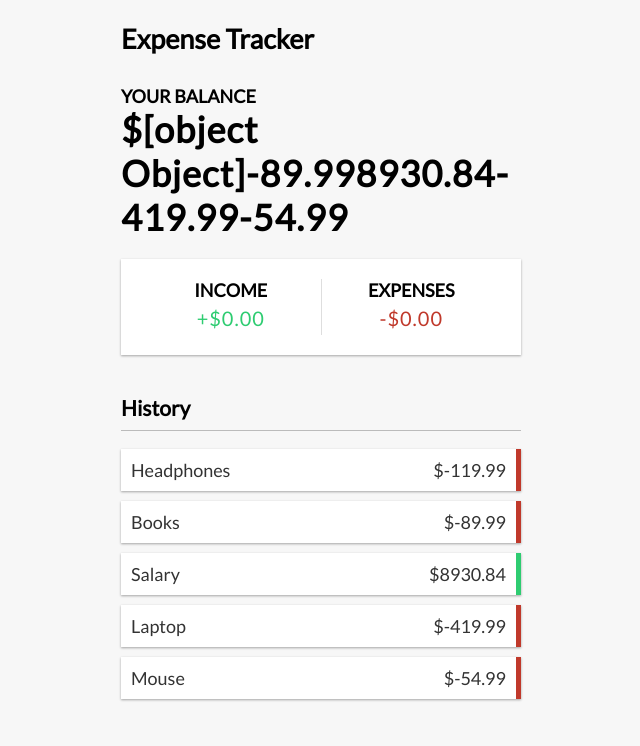
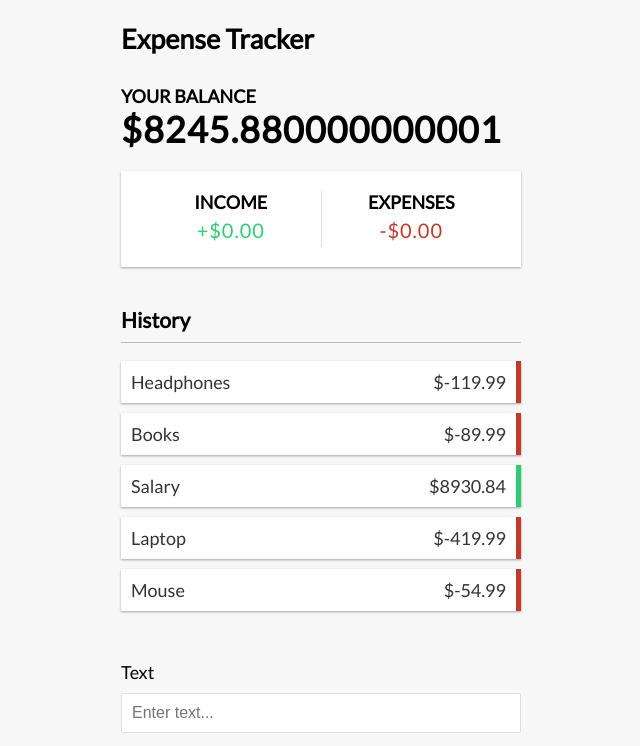
Before and after one commit to Vahe-Sevachyan/expense-tracker, a Vue app: page / in a window 1280 px wide. Shown: the top 746 px of the page, without its empty margins (319-959 px from the left). Built offline with nearby package versions, Linux system fonts and the light colour scheme.

Commit message:
update computed function in app component

```diff
--- a/src/App.vue
+++ b/src/App.vue
@@ -1,7 +1,7 @@
 <template>
-  <Header />
+  <HeaderC />
   <div class="container">
-    <Balance :total="total" />
+    <BalanceC :total="total" />
     <IncomeExpenses />
     <TransactionList v-bind:transactions="transactions" />
     <AddTransaction />
@@ -9,8 +9,8 @@
 </template>
 
 <script setup>
-import Header from './components/Header.vue';
-import Balance from './components/Balance.vue';
+import HeaderC from './components/HeaderC.vue';
+import BalanceC from './components/BalanceC.vue';
 import IncomeExpenses from './components/IncomeExpenses.vue';
 import TransactionList from './components/TransactionList.vue';
 import AddTransaction from './components/AddTransaction.vue';
@@ -26,6 +26,6 @@ const transactions = ref([
 const total = computed(() => {
   return transactions.value.reduce((acc, transaction) => {
     return acc + transaction.amount;
-  });
+  }, 0);
 });
 </script>
--- a/src/components/Balance.vue
+++ b/src/components/BalanceC.vue
@@ -4,7 +4,7 @@
 </template>
 
 <script setup>
-import { DefineProps } from 'vue';
+// import { DefineProps } from 'vue';
 defineProps({
   total: {
     type: Number,
--- a/src/components/TransactionList.vue
+++ b/src/components/TransactionList.vue
@@ -14,7 +14,7 @@
   </ul>
 </template>
 <script setup>
-import { defineProps } from 'vue';
+// import { defineProps } from 'vue';
 defineProps({
   transactions: {
     type: Array,
```
Also changed, not shown: src/components/HeaderC.vue (renamed from src/components/Header.vue).
